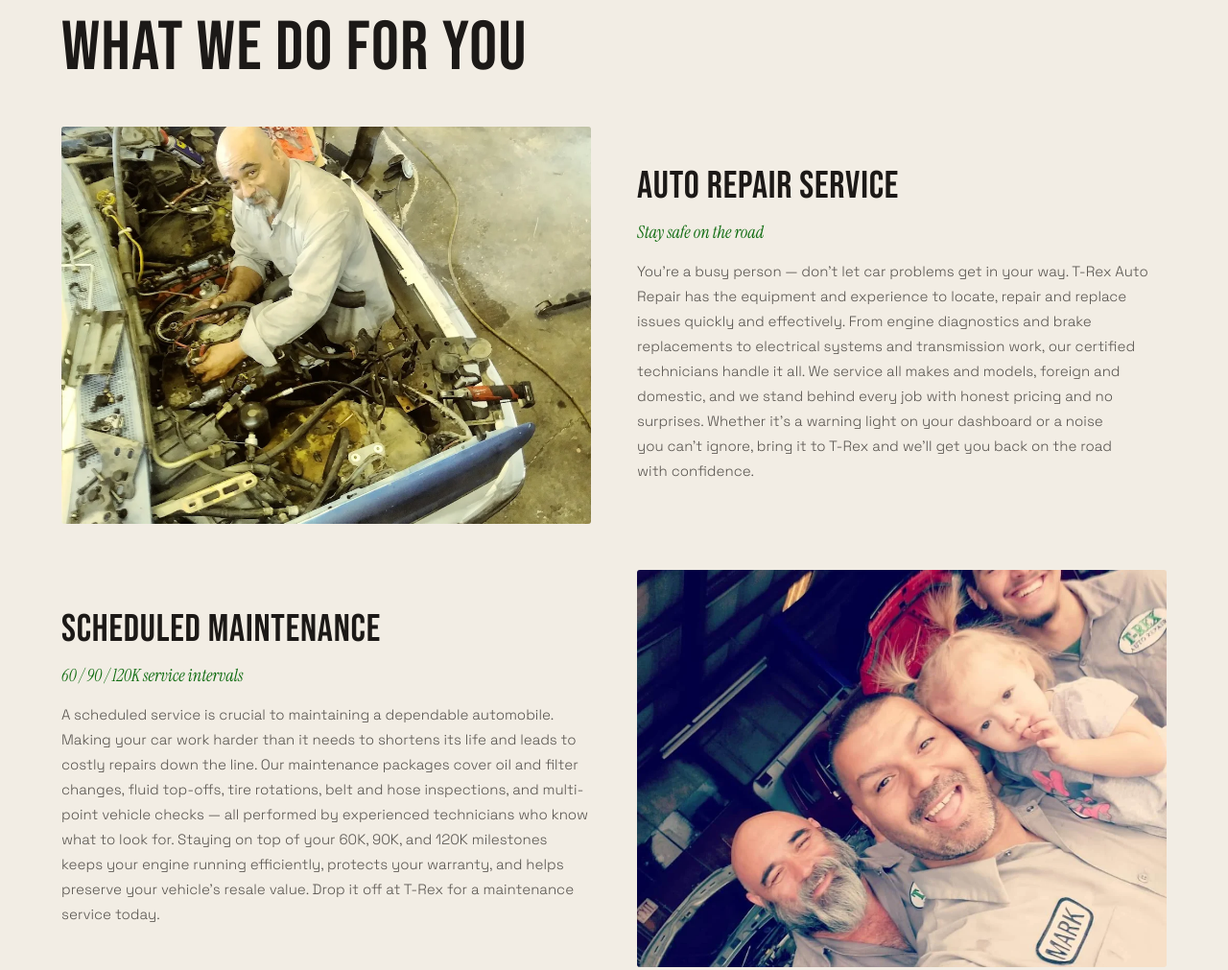
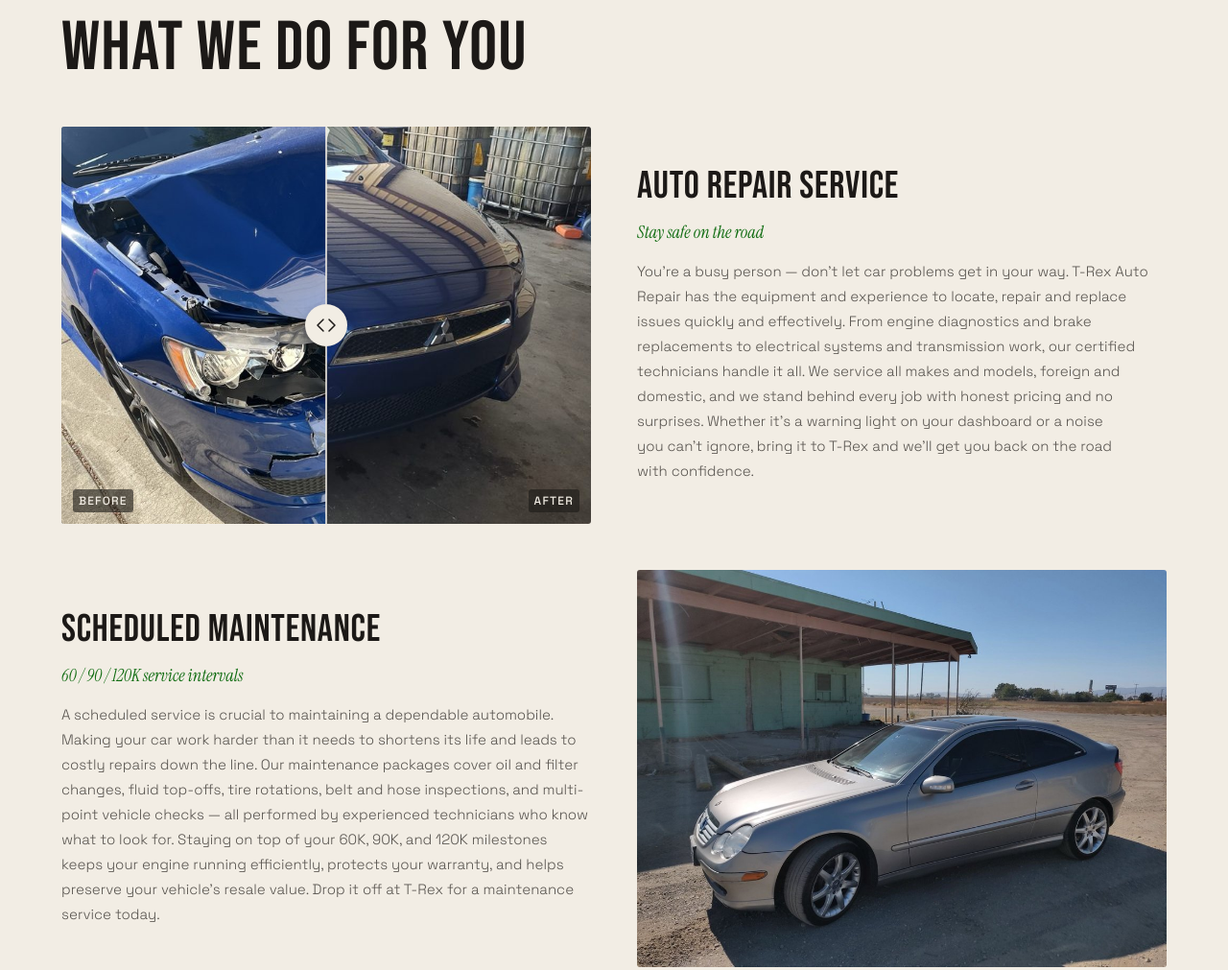
Before and after one commit to kylewebdev/trex-auto, a website built with Vite: page index.html in a window 1280 px wide. Shown: the part 1020-2031 px from the top of the page at 96% size. Built offline with nearby package versions, Linux system fonts and the light colour scheme; some packages are replaced by stand-ins of ours.

Commit message:
Add before/after comparison slider and update service images
Replace the static auto repair image with an interactive before/after
slider using pointer events. Users can drag the handle to compare the
repair work. Swap scheduled maintenance image to trex-5.

```diff
--- a/index.html
+++ b/index.html
@@ -101,12 +101,30 @@
 
 		<!-- Service 1 -->
 		<section class="service-row" aria-labelledby="service-repair-heading">
-			<div class="service-row__image">
+			<div class="compare" aria-label="Before and after auto repair comparison">
 				<img
-					src="/src/assets/rex-2.webp"
-					alt="Man in front of T-Rex Auto Repair"
+					src="/src/assets/trex-after.jpg"
+					alt="Car after T-Rex auto repair"
+					class="compare__after"
 					loading="lazy"
 				/>
+				<img
+					src="/src/assets/trex-before.jpg"
+					alt="Car before T-Rex auto repair"
+					class="compare__before"
+					loading="lazy"
+				/>
+				<div class="compare__handle" aria-hidden="true">
+					<span class="compare__handle-line"></span>
+					<span class="compare__handle-knob">
+						<svg width="20" height="20" viewBox="0 0 20 20" fill="none">
+							<path d="M13 4l6 6-6 6M7 16l-6-6 6-6" stroke="currentColor" stroke-width="1.5" stroke-linecap="round" stroke-linejoin="round"/>
+						</svg>
+					</span>
+					<span class="compare__handle-line"></span>
+				</div>
+				<span class="compare__label compare__label--before">Before</span>
+				<span class="compare__label compare__label--after">After</span>
 			</div>
 			<div class="service-row__content">
 				<h3 id="service-repair-heading" class="service-row__title">Auto Repair Service</h3>
@@ -149,8 +167,8 @@
 			</div>
 			<div class="service-row__image">
 				<img
-					src="/src/assets/rex-3.webp"
-					alt="Mechanics working on car engine"
+					src="/src/assets/trex-5.jpg"
+					alt="T-Rex Auto Repair service bay"
 					loading="lazy"
 				/>
 			</div>
--- a/src/main.js
+++ b/src/main.js
@@ -35,6 +35,30 @@ if (!prefersReducedMotion) {
   })
 }
 
+// Before / after compare slider
+document.querySelectorAll('.compare').forEach((el) => {
+  const update = (x) => {
+    const rect = el.getBoundingClientRect()
+    const pct = Math.max(0, Math.min(100, ((x - rect.left) / rect.width) * 100))
+    el.style.setProperty('--pos', `${pct}%`)
+  }
+
+  el.addEventListener('pointerdown', (e) => {
+    e.preventDefault()
+    el.setPointerCapture(e.pointerId)
+    update(e.clientX)
+
+    const onMove = (e) => update(e.clientX)
+    const onUp = () => {
+      el.removeEventListener('pointermove', onMove)
+      el.removeEventListener('pointerup', onUp)
+    }
+
+    el.addEventListener('pointermove', onMove)
+    el.addEventListener('pointerup', onUp)
+  })
+})
+
 // Mobile nav toggle
 const toggle = document.querySelector('.header__toggle')
 const nav = document.getElementById('main-nav')
--- a/src/style.css
+++ b/src/style.css
@@ -544,6 +544,91 @@ html.lenis body {
 }
 
 /* ============================================
+   Before / After Compare
+   ============================================ */
+
+.compare {
+	flex: 1;
+	position: relative;
+	border-radius: 0.1875em;
+	overflow: hidden;
+	aspect-ratio: 4 / 3;
+	cursor: ew-resize;
+	user-select: none;
+	-webkit-user-select: none;
+	--pos: 50%;
+}
+
+.compare__after,
+.compare__before {
+	position: absolute;
+	inset: 0;
+	width: 100%;
+	height: 100%;
+	object-fit: cover;
+}
+
+.compare__before {
+	clip-path: inset(0 calc(100% - var(--pos)) 0 0);
+}
+
+.compare__handle {
+	position: absolute;
+	top: 0;
+	bottom: 0;
+	left: var(--pos);
+	display: flex;
+	flex-direction: column;
+	align-items: center;
+	width: 0;
+	z-index: 2;
+	pointer-events: none;
+}
+
+.compare__handle-line {
+	flex: 1;
+	width: 2px;
+	background: var(--cream);
+	opacity: 0.8;
+}
+
+.compare__handle-knob {
+	display: flex;
+	align-items: center;
+	justify-content: center;
+	width: 2.75em;
+	height: 2.75em;
+	border-radius: 50%;
+	background: var(--cream);
+	color: var(--dark);
+	flex-shrink: 0;
+	box-shadow: 0 0.125em 0.5em rgba(0, 0, 0, 0.25);
+}
+
+.compare__label {
+	position: absolute;
+	bottom: var(--space-md);
+	font-family: var(--font-body);
+	font-size: var(--text-xs);
+	font-weight: 500;
+	letter-spacing: 0.1em;
+	text-transform: uppercase;
+	color: var(--cream);
+	padding: var(--space-xs) var(--space-sm);
+	background: rgba(28, 25, 23, 0.6);
+	border-radius: var(--radius-sm);
+	pointer-events: none;
+}
+
+.compare__label--before {
+	left: var(--space-md);
+}
+
+.compare__label--after {
+	right: var(--space-md);
+}
+
+/* ============================================
    Hours
    ============================================ */
 
```
Also changed, not shown: src/assets/trex-5.jpg (added), src/assets/trex-after.jpg (added), src/assets/trex-before.jpg (added).
